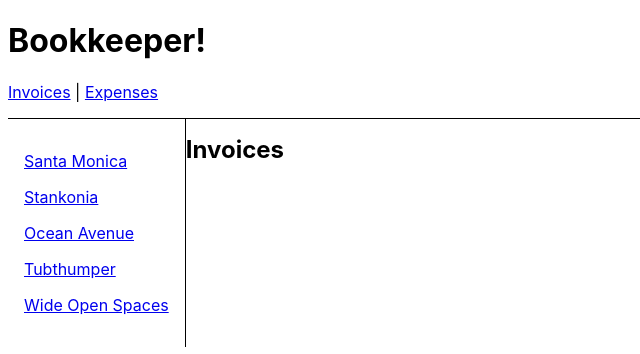
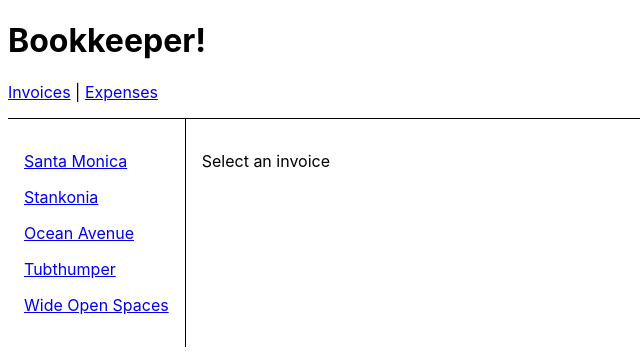
Before and after one commit to sisilhowie99/react-router-tutorial, a React (Vite) app: page /invoices in a window 1280 px wide. Shown: the top 354 px of the page, without its empty margins (0-640 px from the left). Built offline with nearby package versions, Linux system fonts and the light colour scheme.

Commit message:
Index routes done

```diff
--- a/src/main.jsx
+++ b/src/main.jsx
@@ -14,6 +14,14 @@
     <Routes>
       <Route path="/" element={<App />}>
         <Route path="invoices" element={<Invoices />}>
+          <Route
+            index
+            element={
+              <main style={{ padding: '1rem' }}>
+                <p>Select an invoice</p>
+              </main>
+            }
+          />
           <Route path=":invoiceId" element={<Invoice />} />
         </Route>
         <Route path="expenses" element={<Expenses />} />
--- a/src/routes/invoice.jsx
+++ b/src/routes/invoice.jsx
@@ -8,6 +8,7 @@
   return (
     <div>
       <h2>Invoice {params.invoiceId}</h2>
+      <h3>Total due: {invoice.amount}</h3>
       <p>
         {invoice.name}: {invoice.number}
       </p>
--- a/src/routes/invoices.jsx
+++ b/src/routes/invoices.jsx
@@ -18,7 +18,6 @@
         ))}
       </nav>
       <main style={{ padding: '1rem 0' }}>
-        <h2>Invoices</h2>
         <Outlet />
       </main>
     </div>
```
